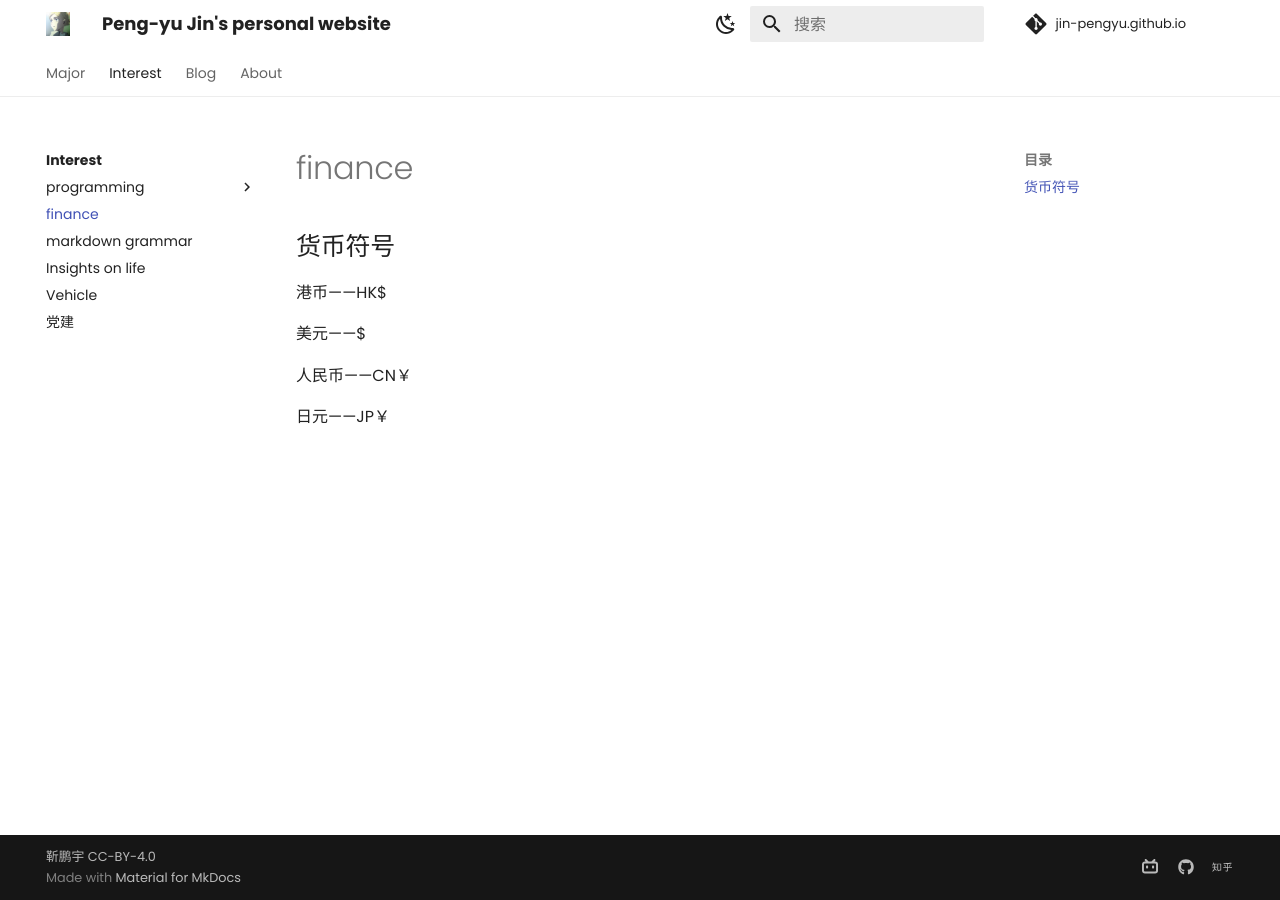
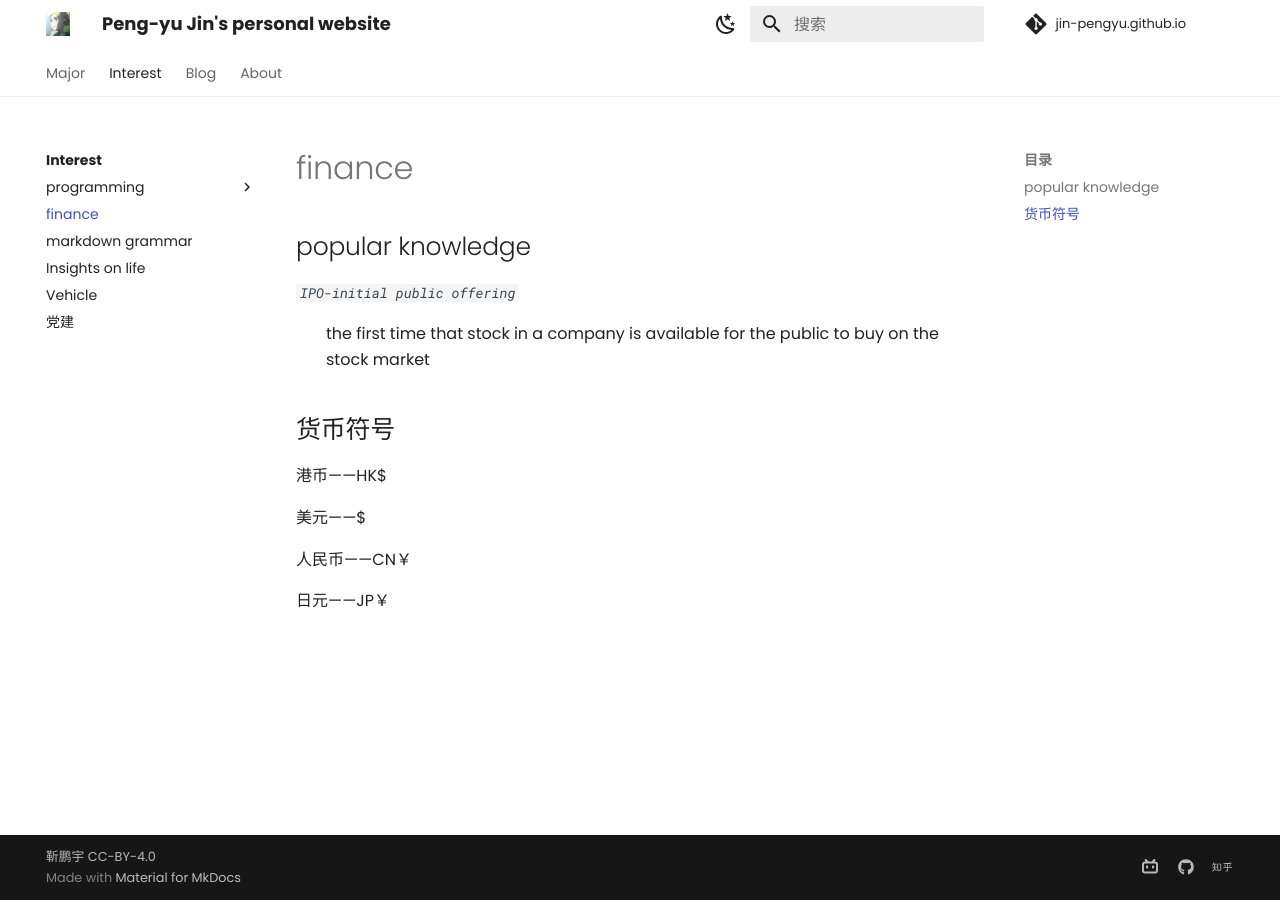
Before and after one commit to Pengyu-Jin/Pengyu-Jin.github.io, an MkDocs documentation site: the page built from docs/interest/finance/learn1.md, in a window 1280 px wide. Built offline with MkDocs 1.6.1 and Material for MkDocs 9.7.7, drawn with Linux system fonts in a browser that asks for light colours; comment, search, counter and statistics services are not loaded.

Commit message:
interest +

```diff
--- a/docs/interest/finance/learn1.md
+++ b/docs/interest/finance/learn1.md
@@ -1,3 +1,9 @@
+## popular knowledge
+*`IPO-initial public offering`*
+
+:   the first time that stock in a company is available for the public to buy on the stock market
+
+
 ## 货币符号
 港币——HK$
 
```
